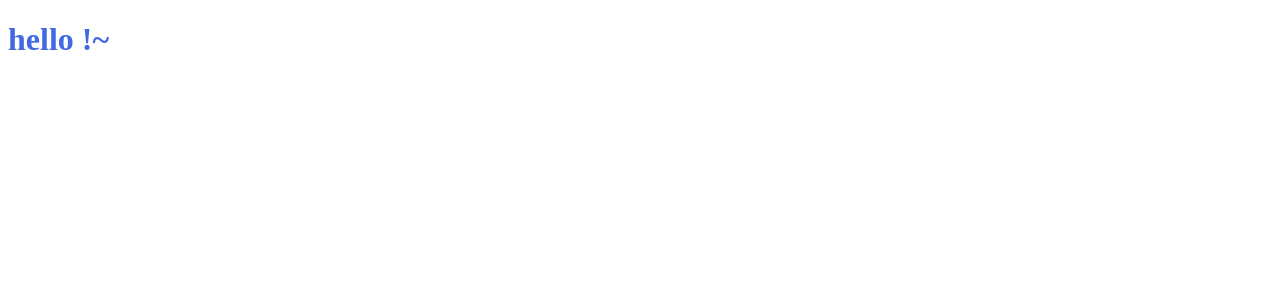
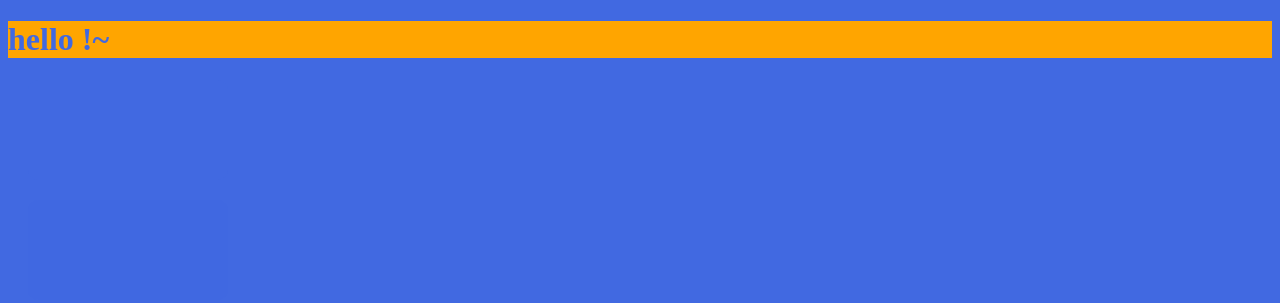
Before and after one commit to KENI0/scss-test, a website built with Parcel: page index.html in a window 1280 px wide. Built offline with nearby package versions, Linux system fonts and the light colour scheme.

Commit message:
scss-practice2

```diff
--- a/index.html
+++ b/index.html
@@ -11,6 +11,8 @@
   <div class="container">
     <h1>hello !~</h1>
   </div>
+  <div class="box"></div>
+  <div class="box built-in"></div>
 
 </body>
 </html>
--- a/main.scss
+++ b/main.scss
@@ -1,3 +1,5 @@
+@import "./sub.scss","./sub2.scss";
+
 $color: royalblue;
 
 .container {
@@ -5,3 +7,19 @@ $color: royalblue;
     color: $color;
   }
 }
+.box{
+  $color: royalblue;
+  width: 200px;
+  height: 100px;
+  margin: 20px;
+  border-radius: 10px;
+  background-color: $color;
+  transition: .5s;
+  &:hover{
+      background-color: lighten($color, 10%);
+  }
+
+  &.built-in{
+    background-color: rgba($color,.5)
+  }
+}
--- /dev/null
+++ b/sub.scss
@@ -0,0 +1,5 @@
+body {
+  .container {
+    background-color: orange;
+  }
+}
--- /dev/null
+++ b/sub2.scss
@@ -0,0 +1,4 @@
+
+body {
+  background-color: royalblue;
+}
```
